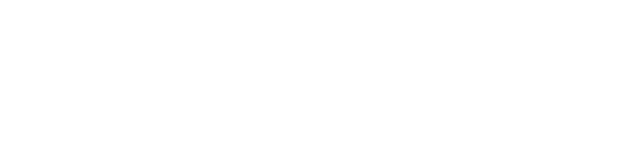
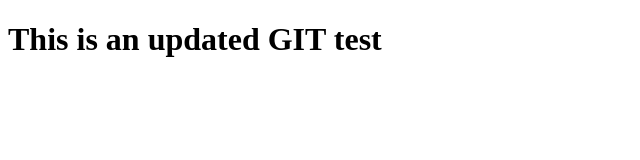
Before and after one commit to mssdigi/Javascript, a plain HTML site: page index.html in a window 1280 px wide. Shown: the whole page, without its empty margins (0-640 px from the left). Drawn offline with Linux system fonts and the light colour scheme.

Commit message:
added test1.txt

```diff
--- a/index.html
+++ b/index.html
@@ -4,9 +4,9 @@
     <meta charset="UTF-8">
     <meta name="viewport" content="width=device-width, initial-scale=1.0">
     <meta http-equiv="X-UA-Compatible" content="ie=edge">
-    <title>Git test</title>
+    <title>This is a new title</title>
 </head>
 <body>
-
+    <h1>This is an updated GIT test</h1>
 </body>
 </html>
```
Also changed, not shown: test1.txt (added).
